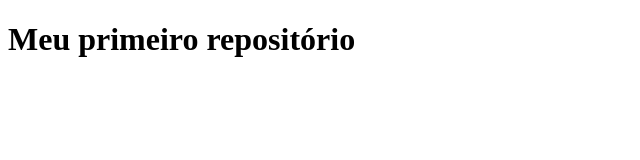
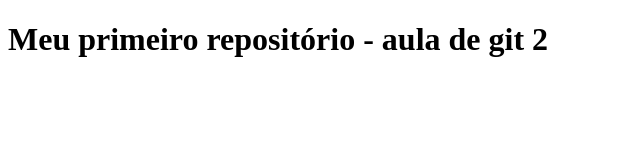
Before and after one commit to AmabileLopes/RepositoriodeTeste, a plain HTML site: page abcBolinhas.html in a window 1280 px wide. Shown: the whole page, without its empty margins (0-640 px from the left). Drawn offline with Linux system fonts and the light colour scheme.

```diff
--- a/abcBolinhas.html
+++ b/abcBolinhas.html
@@ -6,6 +6,6 @@
     <title>Amabile</title>
 </head>
 <body>
-    <h1>Meu primeiro repositório</h1>
+    <h1>Meu primeiro repositório - aula de git 2</h1>
 </body>
 </html>
```
Also changed, not shown: formVendaInternet.html (added, +1 -0 lines).
